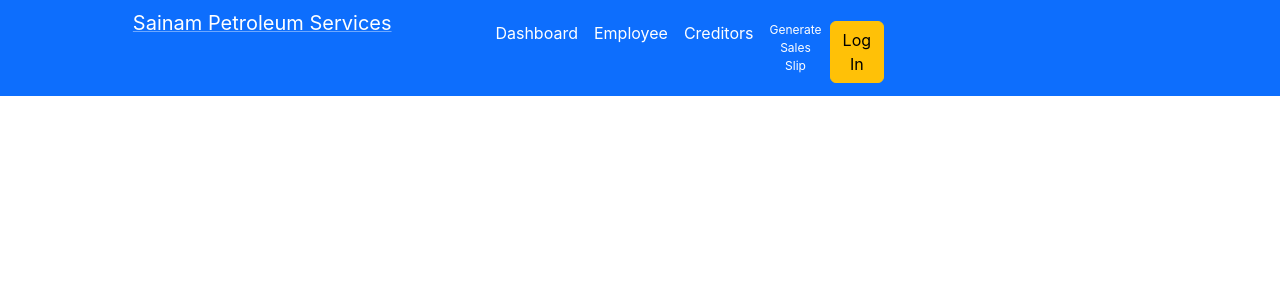
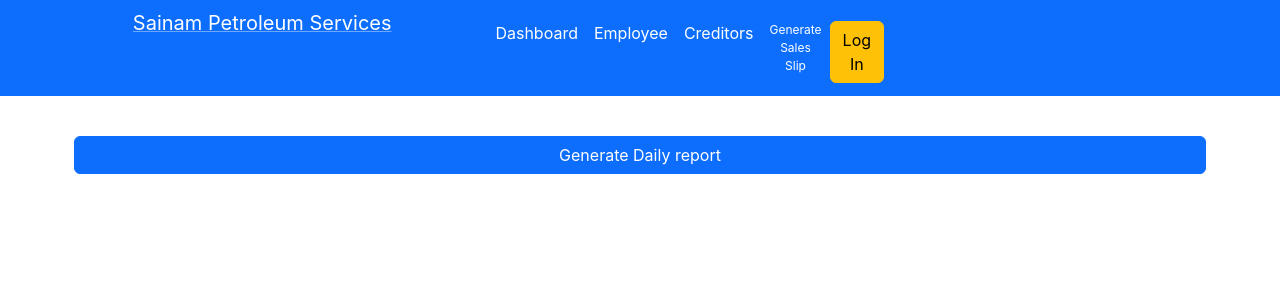
Before and after one commit to Vedant112000/Pump, a React (Create React App) app in the folder frontend/pump/: page /transactionReport in a window 1280 px wide. Shown: the top 300 px of the page. Built offline with nearby package versions, Linux system fonts and the light colour scheme; no server answers.

Commit message:
report generation done downloading version

```diff
--- a/frontend/pump/package.json
+++ b/frontend/pump/package.json
@@ -11,6 +11,8 @@
     "axios": "^1.5.1",
     "bootstrap": "^5.3.2",
     "bootstrap-icons": "^1.11.1",
+    "jspdf": "^2.5.1",
+    "jspdf-autotable": "^3.7.1",
     "react": "^18.2.0",
     "react-bootstrap": "^2.9.0",
     "react-dom": "^18.2.0",
--- a/frontend/pump/src/App.js
+++ b/frontend/pump/src/App.js
@@ -12,6 +12,7 @@ import PaySlip from './views/PaySlip/PaySlip';
 import EditCreditor from './views/Creditors/EditCreditor';
 import login from './views/login';
 import AddCreditorAmount from './views/Creditors/AddCreditorAmount';
+import TransactionReport from './views/report/TransactionReport';
 
 function App() {
   return (
@@ -31,6 +32,7 @@ function App() {
         <Route path='/paySlip' Component={PaySlip}/>
         <Route path='/editCreditor/:id' Component={EditCreditor}/>
         <Route path='/addCreditorAmount/:id' Component={AddCreditorAmount}/>
+        <Route path='/transactionReport' Component={TransactionReport}/>
     </Routes>
     </>
   );
--- a/frontend/pump/src/views/Dashboard.js
+++ b/frontend/pump/src/views/Dashboard.js
@@ -4,6 +4,8 @@ import Card from 'react-bootstrap/Card';
 import Container from 'react-bootstrap/Container';
 import Row from 'react-bootstrap/Row';
 import Col from 'react-bootstrap/Col';
+import { Link } from 'react-router-dom';
+import { FaBookOpen } from "@react-icons/all-files/fa/FaBookOpen";
 
 const Dashboard = () => {
 
@@ -36,6 +38,25 @@ const Dashboard = () => {
     })
    }, [])
 
+
+   const[trans, setTrans] = useState({
+    MpdNo: 0,
+    EmployeeName: "",
+    collections: 0,
+    date: 0,
+   });
+
+   useEffect(() => {
+    axios.get('http://localhost:5000/collections/getCollection')
+    .then(response => {
+      setTrans({...trans, MpdNo: response.data.Data[0].MpdNo, EmployeeName: response.data.Data[0].EmployeeName, collections: response.data.Data[0].Collections, date: response.data.Data[0].dateTime});
+      console.log(response.data.Data[0].MpdNo);
+    })
+    .catch(error => {
+      console.error(error);
+    })
+   },[])
+
   //calculate the total creditors amount
 
   useEffect(() => {
@@ -48,27 +69,13 @@ const Dashboard = () => {
   return (
     <>
     <div>
-
-
-        {/* <Container fluid="md" style={{marginTop:18}}>
-          <Card>
-            <h3 style={{marginTop: 13}}>Dashboard</h3>
-              <Card.Header></Card.Header>
-              <Card.Body>
-                <Card.Title>Total Credits Outstanding</Card.Title>
-                <Card.Text>
-                  total credit will be presented here!
-                </Card.Text>
-                <Link to={'/creditors'}>Creditor Details</Link>
-              </Card.Body>
-          </Card>
-        </Container> */}
+      <h2 style={{textAlign: 'center', margin: 10}}>Dashboard</h2>
 
   {/* The Below code displays the metrics on dashboard
    */}
             <div style={{marginTop: 18}}>
             <Container fluid>
-              <Row>
+              <Row style={{marginTop: 10}}>
                 <Col style={{marginTop: 6, marginRight: 10}} xs={13} lg={3} ><Card border="primary" >
                 <Card.Header>Total Creditors (Current)</Card.Header>
                 <Card.Body>
@@ -102,6 +109,26 @@ const Dashboard = () => {
                           </Card.Body>
                         </Card>
                       </Col>
+
+                          <Link to={'/transactionReport'}>
+                          <button type="button" class="btn btn-primary mt-2"><FaBookOpen style={{marginRight: 5, padding: 2}} />Generate Report</button>
+
+                          </Link>
+
+              </Row>
+              <Row style={{marginTop: 10}}>
+              <Col style={{marginTop: 6, marginRight: 10}} xs={13} lg={3} ><Card border="primary" >
+                          <Card.Header>Last Transaction Slip</Card.Header>
+                          <Card.Body>
+                              <Card.Title>MpdNo: {trans.MpdNo}</Card.Title>
+                              <Card.Title>Employee Name: {trans.EmployeeName}</Card.Title>
+                              <Card.Title>Collections: ₹ {trans.collections}</Card.Title>
+                            <Card.Text>
+                              Date & Time: {trans.date}
+                            </Card.Text>
+                          </Card.Body>
+                        </Card>
+                      </Col>
               </Row>
             </Container>
             </div>
--- /dev/null
+++ b/frontend/pump/src/views/report/TransactionReport.js
@@ -0,0 +1,42 @@
+import React, { useEffect, useState } from "react";
+import generatePDF from "./reportGenerator";
+import axios from 'axios';
+
+const TransactionReport = () => {
+    const [tickets, setTickets] = useState([]);
+
+
+    useEffect(() => {
+      const getAllTickets = async () => {
+        try {
+          const response = await axios.get("http://localhost:5000/collections/getCollection");
+          setTickets(response.data.Data);
+        } catch (err) {
+          console.log("error");
+        }
+      };
+      getAllTickets();
+    }, []);
+
+//   const reportTickets = tickets.filter(ticket => ticket.status === "completed");
+
+    return (
+      <div>
+        <div className="container mb-4 mt-4 p-3">
+          <div className="row">
+
+              <button
+                className="btn btn-primary"
+                onClick={() => generatePDF(tickets)}
+              >
+                Generate Daily report
+              </button>
+          </div>
+        </div>
+
+
+      </div>
+    );
+  };
+
+export default TransactionReport
--- /dev/null
+++ b/frontend/pump/src/views/report/reportGenerator.js
@@ -0,0 +1,55 @@
+import jsPDF from "jspdf";
+import "jspdf-autotable";
+// Date Fns is used to format the dates we receive
+// from our API call
+// import { format } from "date-fns";
+
+// define a generatePDF function that accepts a tickets argument
+const generatePDF = transactions => {
+  // initialize jsPDF
+  const doc = new jsPDF();
+
+  const today = new Date().toISOString().split("T")[0];
+  let isFirstPage = true;
+
+  transactions.forEach((transaction, index) => {
+    // Filter transactions for today's date
+    if (transaction.dateTime.split("T")[0] === today) {
+      const tableData = [];
+      for (const key in transaction) {
+        if (transaction.hasOwnProperty(key)) {
+          tableData.push({
+            Property: key,
+            Value: transaction[key],
+          });
+        }
+      }
+
+      const rows = tableData.map(column => Object.values(column));
+      const tableColumns = ["Property", "Value"];
+
+      if (!isFirstPage) {
+        doc.addPage(); // Add a new page for each subsequent transaction
+      } else {
+        isFirstPage = false;
+      }
+
+      doc.autoTable({
+        head: [tableColumns],
+        body: rows,
+        startY: 20,
+      });
+
+      // Add a title for each transaction
+      doc.text(`Transaction ${index + 1} Report`, 14, 15);
+    }
+  });
+
+  const date = new Date().toISOString().split("T")[0];
+  doc.save(`transaction_report_${date}.pdf`);
+
+
+
+};
+
+export default generatePDF;
```
Also changed, not shown: 1 other file (tests, documents, lock files or other folders).
